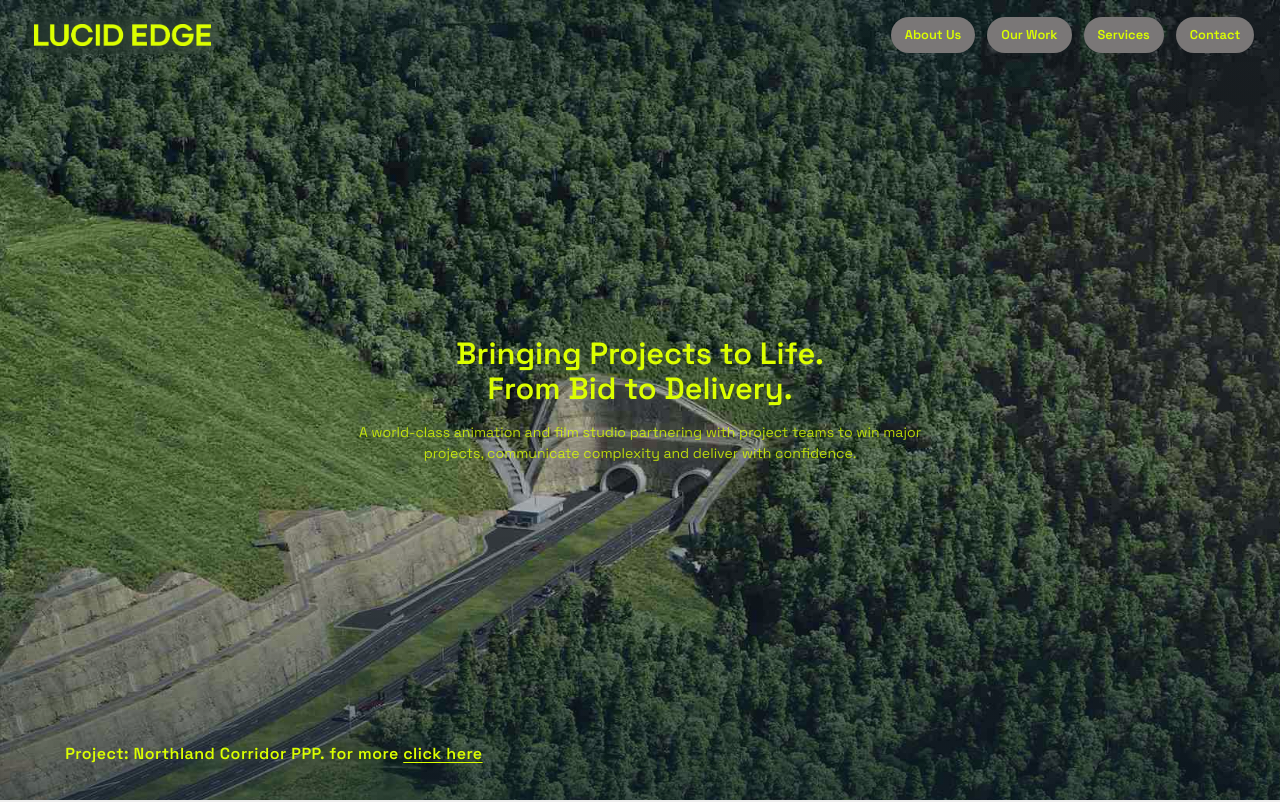
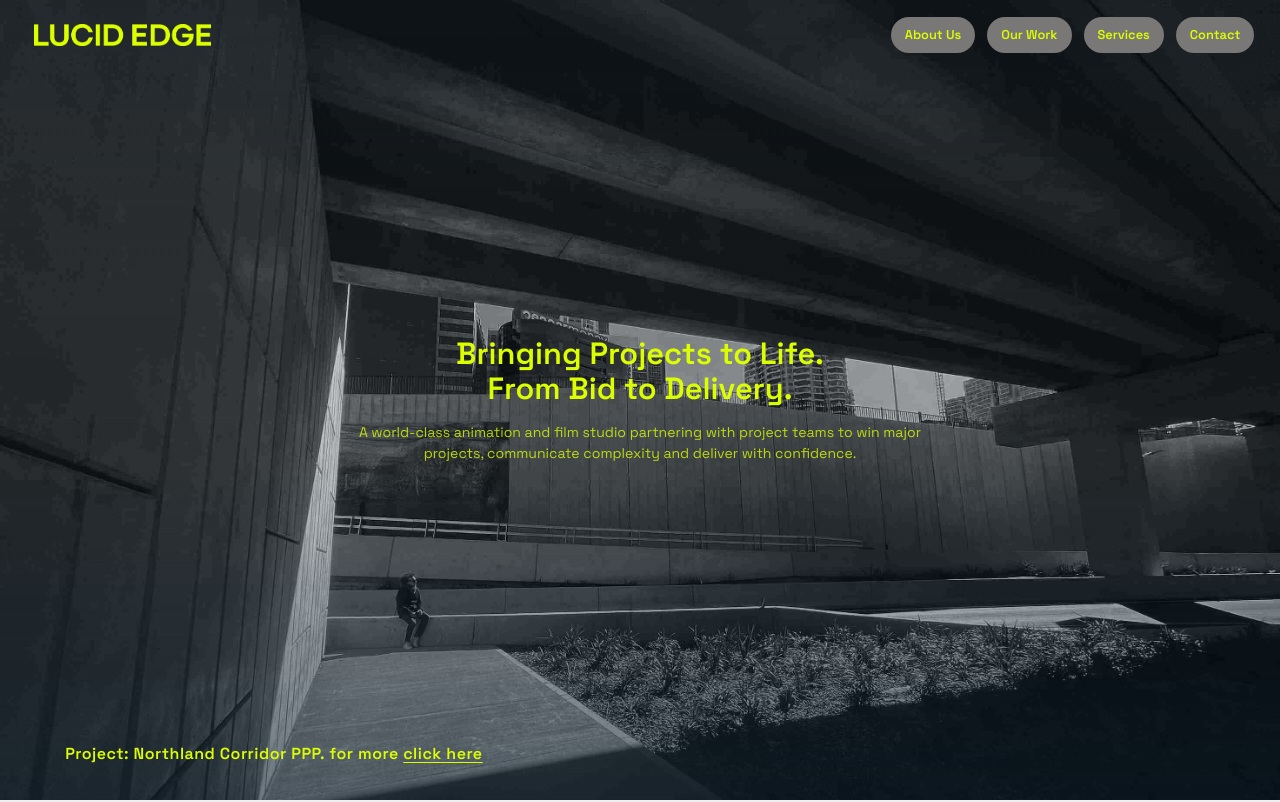
Before and after one commit to kashi992/lucid-edge-portfolio, a React (Vite) app: page / in a window 1280 px wide. Shown: the top 802 px of the page. Built offline with nearby package versions, Linux system fonts and the light colour scheme.

Commit message:
hero carousal updated

```diff
--- a/src/components/Hero.jsx
+++ b/src/components/Hero.jsx
@@ -2,9 +2,9 @@ import { useEffect, useRef, useState } from "react";
 import { Link } from "react-router-dom";
 
 const CAROUSEL_IMAGES = [
+   "/images/Mal_underpass.jpg",
   "/images/PORTAL_HR_SOUTH_v03.jpg",
   "/images/PORTAL_HR_SOUTH2_v02.jpg",
-  "/images/Mal_underpass.jpg",
   "/images/DUSK-SHOT-HR_v02.webp",
   "/images/Hoteo_v02.webp",
   "/images/PORTAL_HR_NORTH_v02.webp",
```
